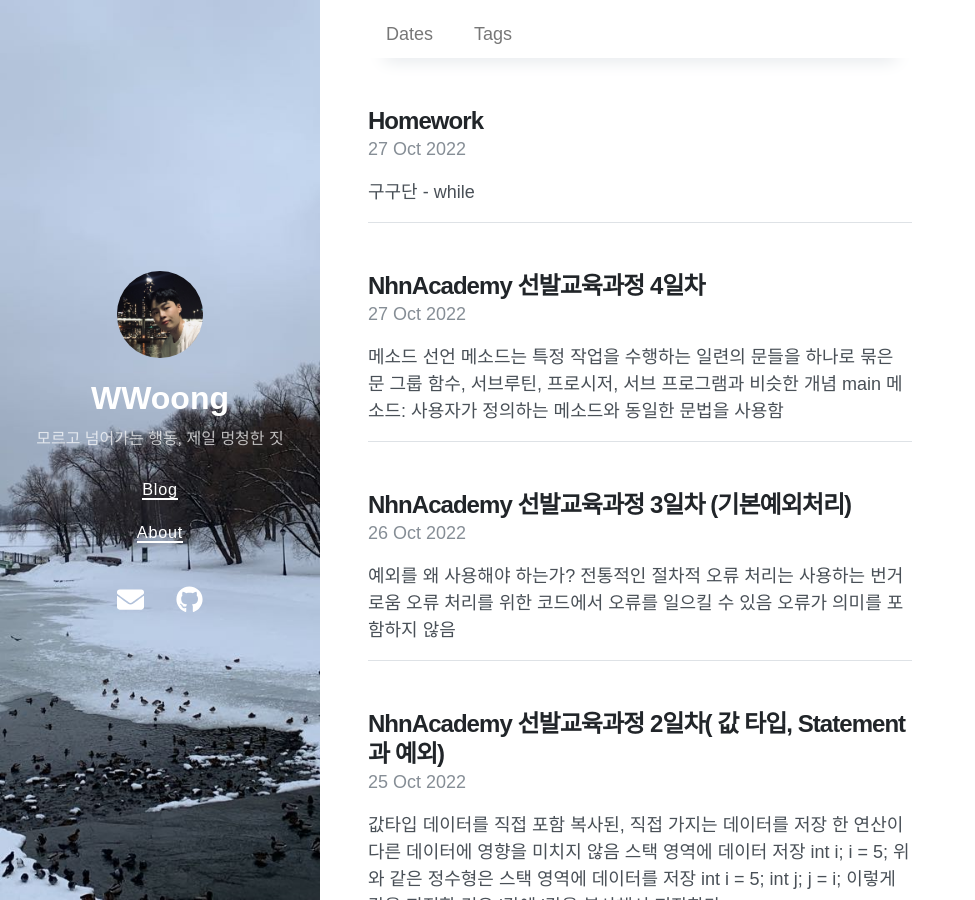
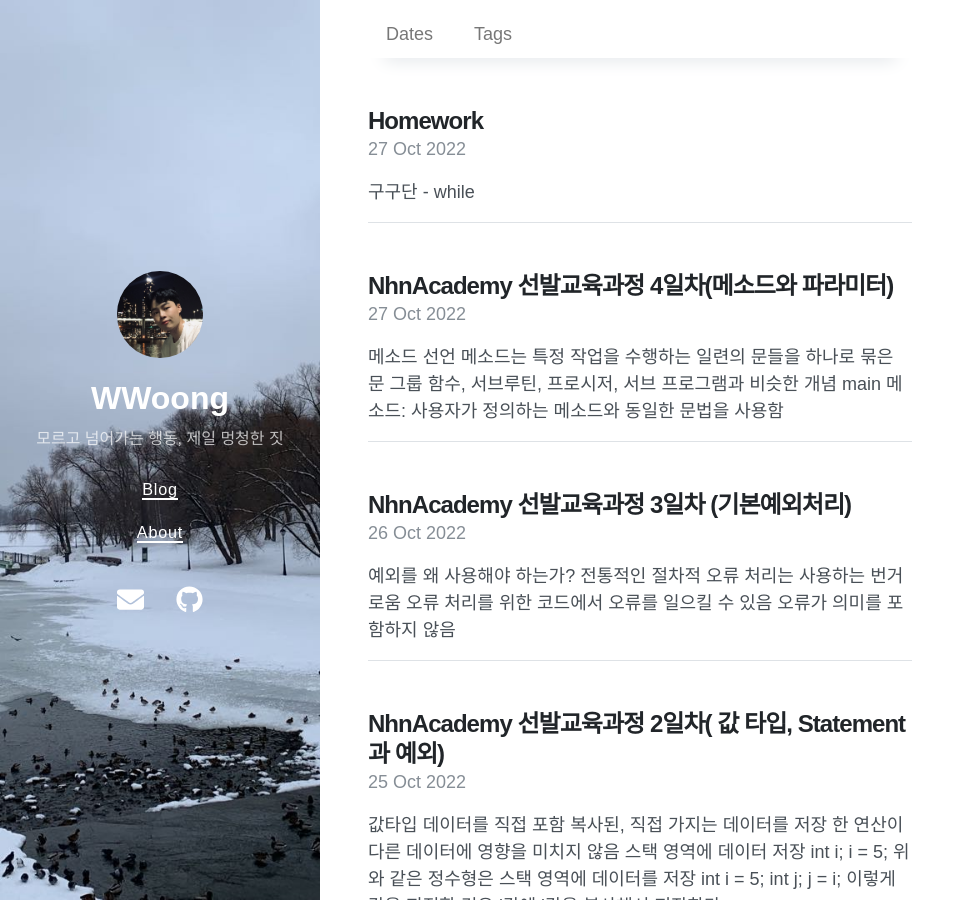
Before and after one commit to sangwoong12/sangwoong12.github.io, a Jekyll site: the page built from index.html, in a window 1280 px wide and 900 px high. Shown: the whole window, without its empty margins (0-975 px from the left). Built offline with Jekyll 4.4.1, drawn with Linux system fonts in a browser that asks for light colours; nearby versions of some CDN libraries; the list of posts is cut into pages by our own code.

Commit message:
NhnAcademy 선발교육과정 4일차

````diff
--- a/_posts/2022-10-27-nhnAcademy04.md
+++ b/_posts/2022-10-27-nhnAcademy04.md
@@ -1,6 +1,6 @@
 ---
 layout: post
-title: NhnAcademy 선발교육과정 4일차
+title: NhnAcademy 선발교육과정 4일차(메소드와 파라미터)
 date: 2022-10-27 09:00:00 +0800
 last_modified_at: 2022-10-27 18:00:00 +0800
 tags: [nhn,java]
@@ -121,7 +121,7 @@ static void defineParamtersIntoMethod(int n,string s){
   - 주소 값을 전달 - 실제 값이 있는 위치 전달
   - 값을 수정하면 원본 데이터의 값에 영향을 미침
 - Java는 모든 파라미터 전달에 Pass By Value를 사용함
--
+
 ```java
 class PassByValue{
     static void aMethod(){
@@ -138,7 +138,6 @@ class PassByValue{
     }
 }
 ```
-
 ```
 10
 10
@@ -162,7 +161,6 @@ class PassByValue{
     }
 }
 ```
-
 ```
 10
 11
@@ -177,6 +175,7 @@ class PassByValue{
 - 파라미터 타입 뒤에 ...을 사용
 - 같은 타입의 파라미터 여러 개를 배열로 변환하여 전달
 - 다른 타입의 파라미터와 함께 쓸경우 파라미터 목록의 제일 마지막에 선언되어야함
+-
 ```java
 public class Test {
   static int add(int... i){
@@ -254,7 +253,7 @@ static int add(String i){ return i;}
 static int add(int i){ return i;}
 ```
 
-위와 같이 파라미터 타입이 다를경우 다른 메소드로 인식한다.
+위와 같이 파라미터 타입이 다를 경우 다른 메소드로 인식한다.
 
 - 시그너처에 영향을 미치지 않는 것
   - 파라미터의 이름
````
